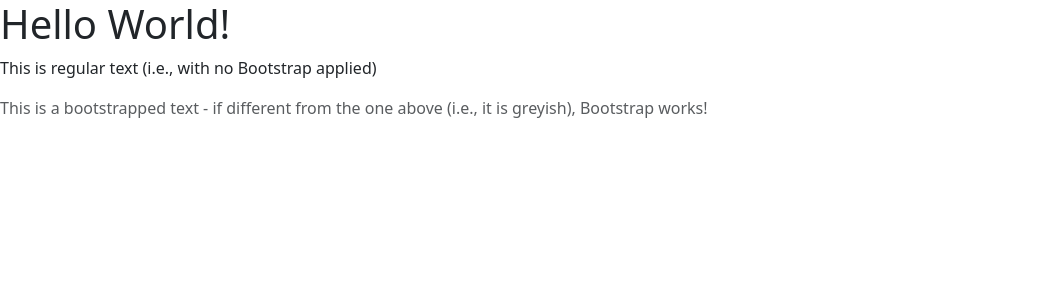
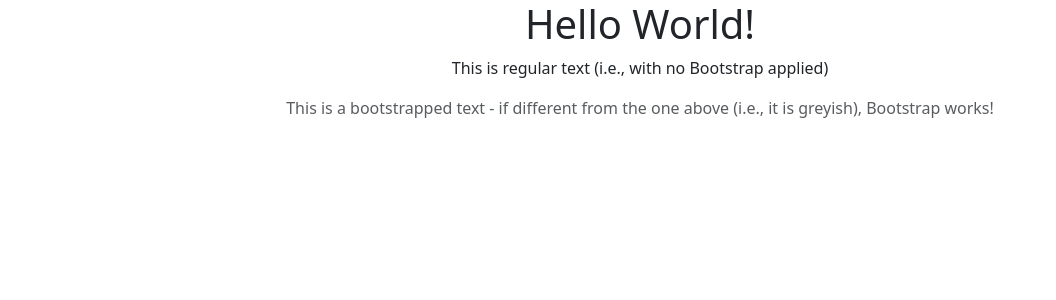
Before and after one commit to danangharissetiawan/django-boilerplate, a Django app: page / in a window 1280 px wide. Shown: the top 300 px of the page, without its empty margins (0-1056 px from the left). Run offline with Django 3.2, Linux system fonts and the light colour scheme; some libraries are stand-ins or nearby versions.

Commit message:
link javascript and css; link staticfiles

```diff
--- a/apps/static/css/global.css
+++ b/apps/static/css/global.css
@@ -0,0 +1,4 @@
+/* global css code goes here */
+.centered-text {
+  text-align: center;
+}
--- a/apps/static/js/global.js
+++ b/apps/static/js/global.js
@@ -0,0 +1,2 @@
+// global js code goes here
+alert("js is working");
--- a/apps/templates/base.html
+++ b/apps/templates/base.html
@@ -1,4 +1,5 @@
 {% load bootstrap5 %}
+{% load static %}
 <!DOCTYPE html>
 <html lang="en">
 <head>
@@ -14,8 +15,9 @@
   </title>
   {# Load CSS and JavaScript #}
   {% block bootstrap5_extra_head %}
+      <link rel="stylesheet" href="{% static 'css/global.css' %}"/>
       {% bootstrap_css %}
-    {% bootstrap_javascript %}
+      {% bootstrap_javascript %}
       {% block head %}
       {% endblock %}
   {% endblock %}
@@ -31,6 +33,7 @@
   {% bootstrap_messages %}
 
   {% block bootstrap5_extra_script %}
+      <script src="{% static 'js/global.js' %}"></script>
       {% block scripts %}
       {% endblock %}
   {% endblock %}
```
